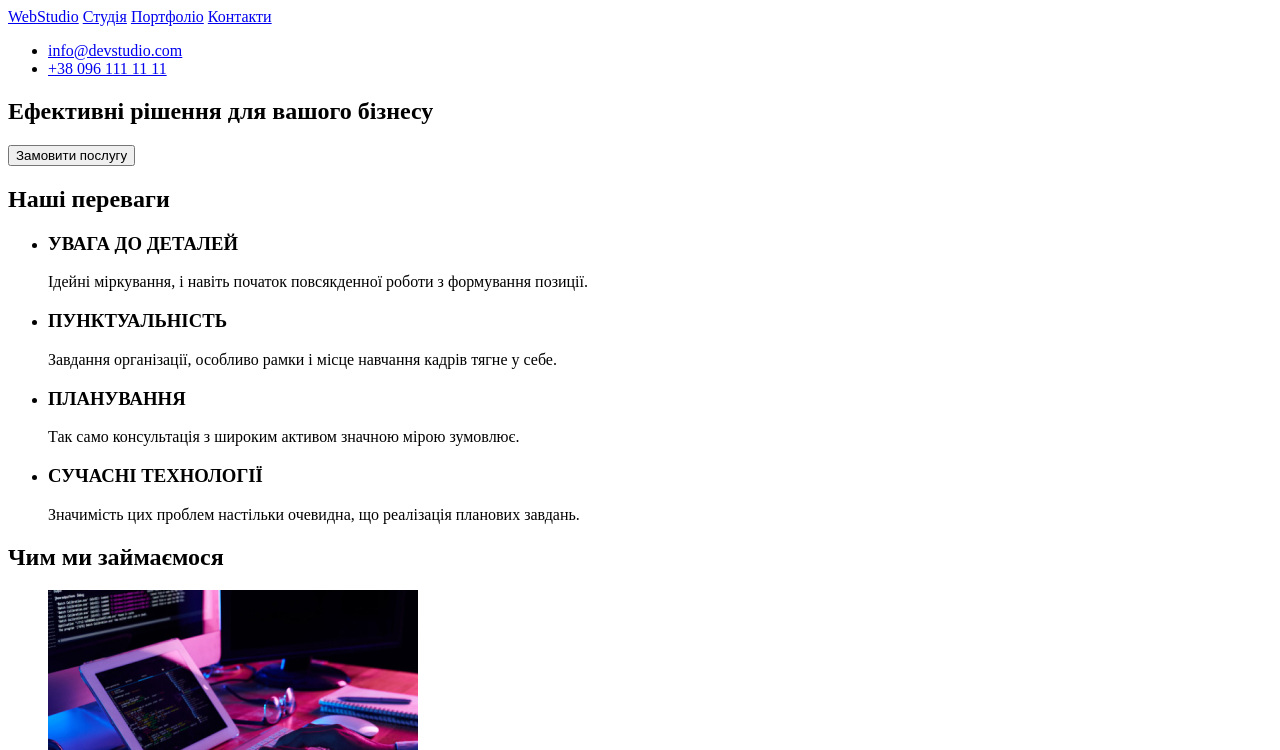
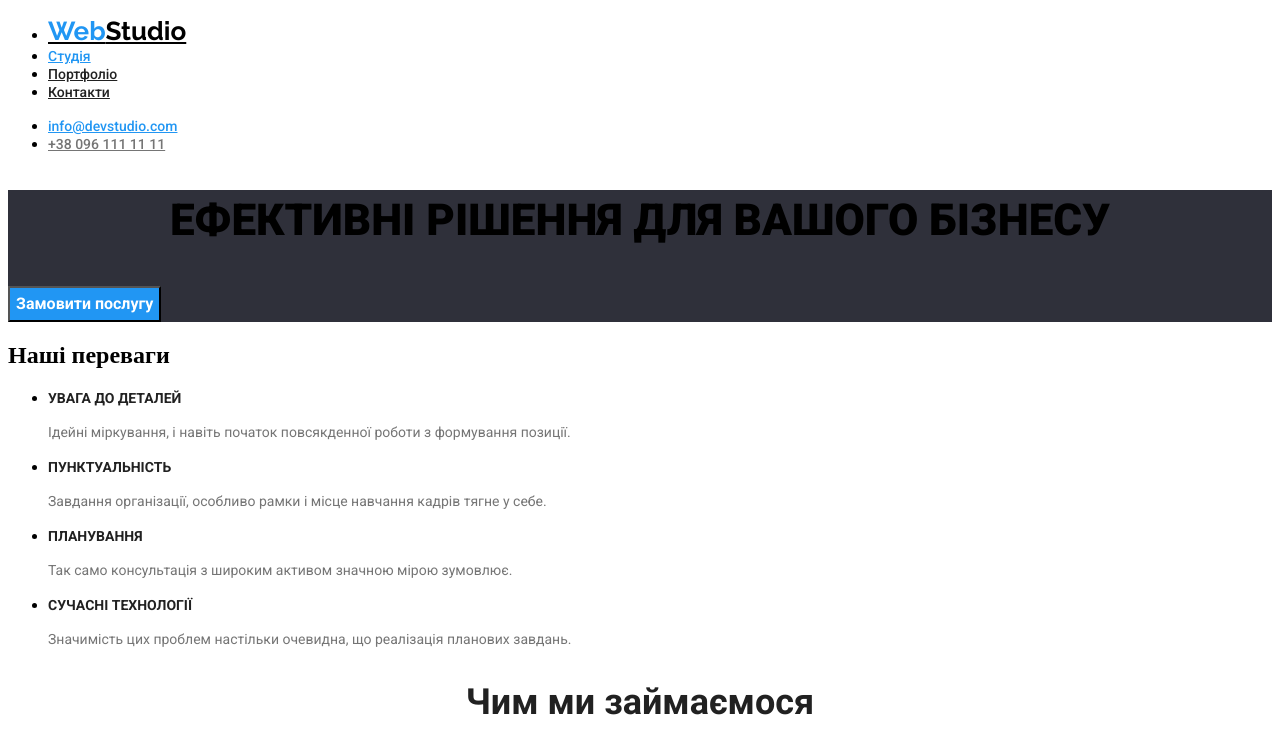
Before and after one commit to SkyMolfar/goit-markup-hw-01-, a plain HTML site: page index.html in a window 1280 px wide. Shown: the top 750 px of the page. Drawn offline with Linux system fonts and the light colour scheme.

Commit message:
updated the navigation

```diff
--- /dev/null
+++ b/css/styles.css
@@ -0,0 +1,166 @@
+.logo{
+    font-family: 'Raleway';
+    font-style: normal;
+    font-weight: 700;
+    font-size: 26px;
+    line-height: 31px;
+    color:#000000
+
+}
+.accent{
+    font-family: 'Raleway';
+    font-style: normal;
+    font-weight: 700;
+    font-size: 26px;
+    line-height: 31px;
+    color: #2196F3;
+
+}
+.studio{
+    color: #2196F3;
+    font-family: 'Roboto';
+    font-style: normal;
+    font-weight: 500;
+    font-size: 14px;
+    line-height: 16px;
+
+}
+.nav{
+    font-family: 'Roboto';
+    font-style: normal;
+    font-weight: 500;
+    font-size: 14px;
+    line-height: 16px;
+    color: #212121;
+}
+.link-mail{
+    font-family: 'Roboto';
+    font-style: normal;
+    font-weight: 500;
+    font-size: 14px;
+    line-height: 16px;
+    color: #2196F3;
+}
+.number{
+    font-family: 'Roboto';
+    font-style: normal;
+    font-weight: 500;
+    font-size: 14px;
+    line-height: 16px;
+    color: #757575;
+}
+
+.hero-title{
+    font-family: 'Roboto';
+    font-style: normal;
+    font-weight: 900;
+    font-size: 44px;
+    line-height: 60px;
+    text-align: center;
+    text-transform: uppercase;
+}
+
+.link{
+    font-family: 'Roboto';
+    font-style: normal;
+    font-weight: 700;
+    font-size: 16px;
+    line-height: 30px;
+    display: flex;
+    align-items: center;
+    text-align: center;
+    color: #FFFFFF;
+    background-color: #2196F3;;
+}
+
+.title{
+    font-family: 'Roboto';
+    font-style: normal;
+    font-weight: 700;
+    font-size: 36px;
+    line-height: 42px;
+    text-align: center;
+    color: #212121;
+}
+
+.section{
+    font-family: 'Roboto';
+    font-style: normal;
+    font-weight: 700;
+    font-size: 14px;
+    line-height: 16px;
+    text-transform: uppercase;
+    color: #212121;
+}
+
+.paragraf-section{
+    font-family: 'Roboto';
+    font-style: normal;
+    font-weight: 400;
+    font-size: 14px;
+    line-height: 24px;
+    color: #757575;
+
+}
+
+.title-foto{
+    font-family: 'Roboto';
+    font-style: normal;
+    font-weight: 500;
+    font-size: 16px;
+    line-height: 19px;
+    color: #212121;
+
+}
+
+.paragraf-foto{
+    font-family: 'Roboto';
+    font-style: normal;
+    font-weight: 400;
+    font-size: 16px;
+    line-height: 19px;
+    color: #757575;
+}
+.address{
+    font-family: 'Roboto';
+    font-style: normal;
+    font-weight: 400;
+    font-size: 14px;
+    line-height: 24px;
+    color: #FFFFFF;
+}
+
+.background{
+    background: #2F303A;
+}
+
+.title-hidden{
+
+}
+
+.project{
+    font-family: 'Roboto';
+    font-style: normal;
+    font-weight: 500;
+    font-size: 16px;
+    line-height: 26px;
+    color: #212121;
+}
+
+.titel-project{
+    font-family: 'Roboto';
+    font-style: normal;
+    font-weight: 700;
+    font-size: 18px;
+    line-height: 36px;
+    color: #212121;
+}
+
+.description-project{
+    font-family: 'Roboto';
+    font-style: normal;
+    font-weight: 400;
+    font-size: 16px;
+    line-height: 30px;
+    color: #757575;
+}
--- a/index.html
+++ b/index.html
@@ -5,41 +5,51 @@
     <meta http-equiv="X-UA-Compatible" content="IE=edge">
     <meta name="viewport" content="width=device-width, initial-scale=1.0">
     <title>Document</title>
+
+    <link rel="preconnect" href="https://fonts.googleapis.com">
+    <link rel="preconnect" href="https://fonts.gstatic.com" crossorigin>
+    <link href="https://fonts.googleapis.com/css2?family=Montserrat:wght@400;500;600&family=Raleway:wght@400;700&family=Roboto:wght@400;500;700;900&display=swap" rel="stylesheet">
+
+    <link rel="stylesheet" href="./css/styles.css">
 </head>
 <body>
     <header>
         <nav>
-            <a href="./index.html">WebStudio</a>
-            <a href="#">Студія</a>
-            <a href="#">Портфоліо</a>
-            <a href="#">Контакти</a>
+            <ul>
+                <li><a href="./index.html" lang="en" class="logo">
+                    <span class="accent">Web</span>Studio</a></li>
+                <li><a href="./index.html" class="studio">Студія</a></li>
+                <li><a href="./portfolio.html" class="nav">Портфоліо</a></li>
+                <li><a href="#" class="nav">Контакти</a></li>
+            </ul>
+
         </nav>
         <ul>
-            <li><a href="mailto:info@devstudio.com">info@devstudio.com</a></li>
-            <li><a href="tel:+380961111111">+38 096 111 11 11</a></li>
+            <li><a href="mailto:info@devstudio.com" class="link-mail">info@devstudio.com</a></li>
+            <li><a href="tel:+380961111111" class="number">+38 096 111 11 11</a></li>
         </ul>
     </header>
     <main>
-        <section>
-            <h1>Ефективні рішення для вашого бізнесу</h1>
-            <button>Замовити послугу</button>
+        <section  class="background">
+            <h1 class="hero-title">Ефективні рішення для вашого бізнесу</h1>
+            <button class="link">Замовити послугу</button>
         </section>
         <section>
-            <h2>Наші переваги</h2>
+            <h2 class="title-hidden">Наші переваги</h2>
             <ul>
-                <li><h3>УВАГА ДО ДЕТАЛЕЙ</h3>
-                <p>Ідейні міркування, і навіть початок повсякденної роботи з формування позиції.</p></li>
-                <li><h3>ПУНКТУАЛЬНІСТЬ</h3>
-                <p>Завдання організації, особливо рамки і місце навчання кадрів тягне у себе.</p></li>
-                <li><h3>ПЛАНУВАННЯ</h3>
-                <p>Так само консультація з широким активом значною мірою зумовлює.</p></li>
-                <li><h3>СУЧАСНІ ТЕХНОЛОГІЇ</h3>
-                <p>Значимість цих проблем настільки очевидна, що реалізація планових завдань.</p></li>
+                <li><h3 class="section">УВАГА ДО ДЕТАЛЕЙ</h3>
+                <p class="paragraf-section">Ідейні міркування, і навіть початок повсякденної роботи з формування позиції.</p></li>
+                <li><h3 class="section">ПУНКТУАЛЬНІСТЬ</h3>
+                <p class="paragraf-section">Завдання організації, особливо рамки і місце навчання кадрів тягне у себе.</p></li>
+                <li><h3 class="section">ПЛАНУВАННЯ</h3>
+                <p class="paragraf-section">Так само консультація з широким активом значною мірою зумовлює.</p></li>
+                <li><h3 class="section">СУЧАСНІ ТЕХНОЛОГІЇ</h3>
+                <p class="paragraf-section">Значимість цих проблем настільки очевидна, що реалізація планових завдань.</p></li>
             </ul>
         </section>
-            <h2>Чим ми займаємося</h2>
+            <h2 class="title">Чим ми займаємося</h2>
             <ul>
-                <li><img src="./Image/img.jpg" alt="Людина працює за комп'ютером">
+                <li><img src="./Image/img.jpg" alt="Людина працює за комп'ютером" >
                 </li>
                 <li><img src="./Image/img(1).png" alt="Людина за комп'ютером зі смартфоном в руках">
                 </li>
@@ -47,22 +57,23 @@
                 </li>
             </ul>
         <section>
-            <h2>Наша команда</h2>
+            <h2 class="title">Наша команда</h2>
             <ul>
-                <li><img src="./Image/img(3).jpg" alt="Чоловік в окулярах і з бородою посміхається" width="270"><h3>Ігор Дем'яненко</h3><p>Product Designer</p></li>
-                <li><img src="./Image/img(4).jpg" alt="Симпатична пані в окулярах посміхається" width="270"><h3>Ольга Рєпіна</h3><p>Frontend Developer</p></li>
-                <li><img src="./Image/img(5).jpg" alt="Молодий, не голиний, чоловік посміхається" width="270"><h3>Микола Тарасов</h3><p>Marketing</p></li>
-                <li><img src="./Image/img(6).jpg" alt="Не голиний чоловік посміхається на камеру" width="270"><h3>Михайло Єрмаков</h3><p>UI Designer</p></li>
+                <li><img src="./Image/img(3).jpg" alt="Чоловік в окулярах і з бородою посміхається" width="270"><h3 class="title-foto">Ігор Дем'яненко</h3><p class="paragraf-foto">Product Designer</p></li>
+                <li><img src="./Image/img(4).jpg" alt="Симпатична пані в окулярах посміхається" width="270"><h3 class="title-foto">Ольга Рєпіна</h3><p class="paragraf-foto">Frontend Developer</p></li>
+                <li><img src="./Image/img(5).jpg" alt="Молодий, не голиний, чоловік посміхається" width="270"><h3 class="title-foto">Микола Тарасов</h3><p class="paragraf-foto">Marketing</p></li>
+                <li><img src="./Image/img(6).jpg" alt="Не голиний чоловік посміхається на камеру" width="270"><h3 class="title-foto">Михайло Єрмаков</h3><p class="paragraf-foto">UI Designer</p></li>
             </ul>
         </section>
     </main>
-    <footer>
+    <footer  class="background">
         <address>
             <ul>
-                <li><a href="./index.html">WebStudio</a></li>
-                <li><a href="https://goo.gl/maps/HV8BAcvppS4aVWNn8">м. Київ, пр-т Лесі Українки, 26</a></li>
-                <li><a href="mailto:info@devstudio.com">info@devstudio.com</a></li>
-                <li><a href="tel:+380961111111">+38 096 111 11 11</a></li>
+                <li><a href="./index.html" lang="en" class="logo">
+                    <span class="accent">Web</span>Studio</a></li>
+                <li><a href="https://goo.gl/maps/HV8BAcvppS4aVWNn8" class="address">м. Київ, пр-т Лесі Українки, 26</a></li>
+                <li><a href="mailto:info@devstudio.com" class="link-mail">info@devstudio.com</a></li>
+                <li><a href="tel:+380961111111" class="number">+38 096 111 11 11</a></li>
             </ul>
         </address>
     </footer>
```
Also changed, not shown: portfolio.html (added, +85 -0 lines), Image/img1.jpg (added), Image/img2.jpg (added), Image/img3.jpg (added), Image/img4.jpg (added), Image/img5.jpg (added), Image/img6.jpg (added), Image/img7.jpg (added), Image/img8.jpg (added), Image/img9.jpg (added).
